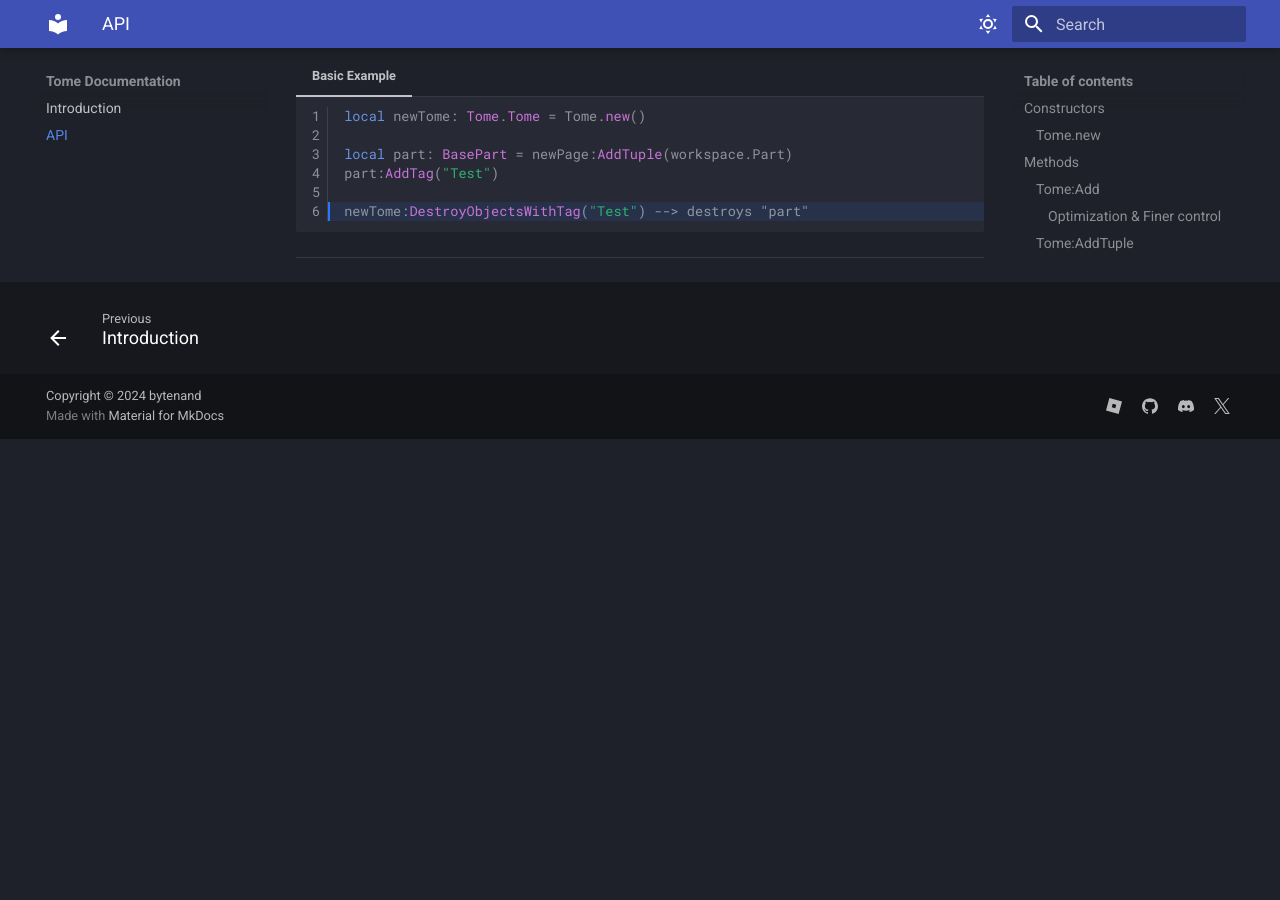
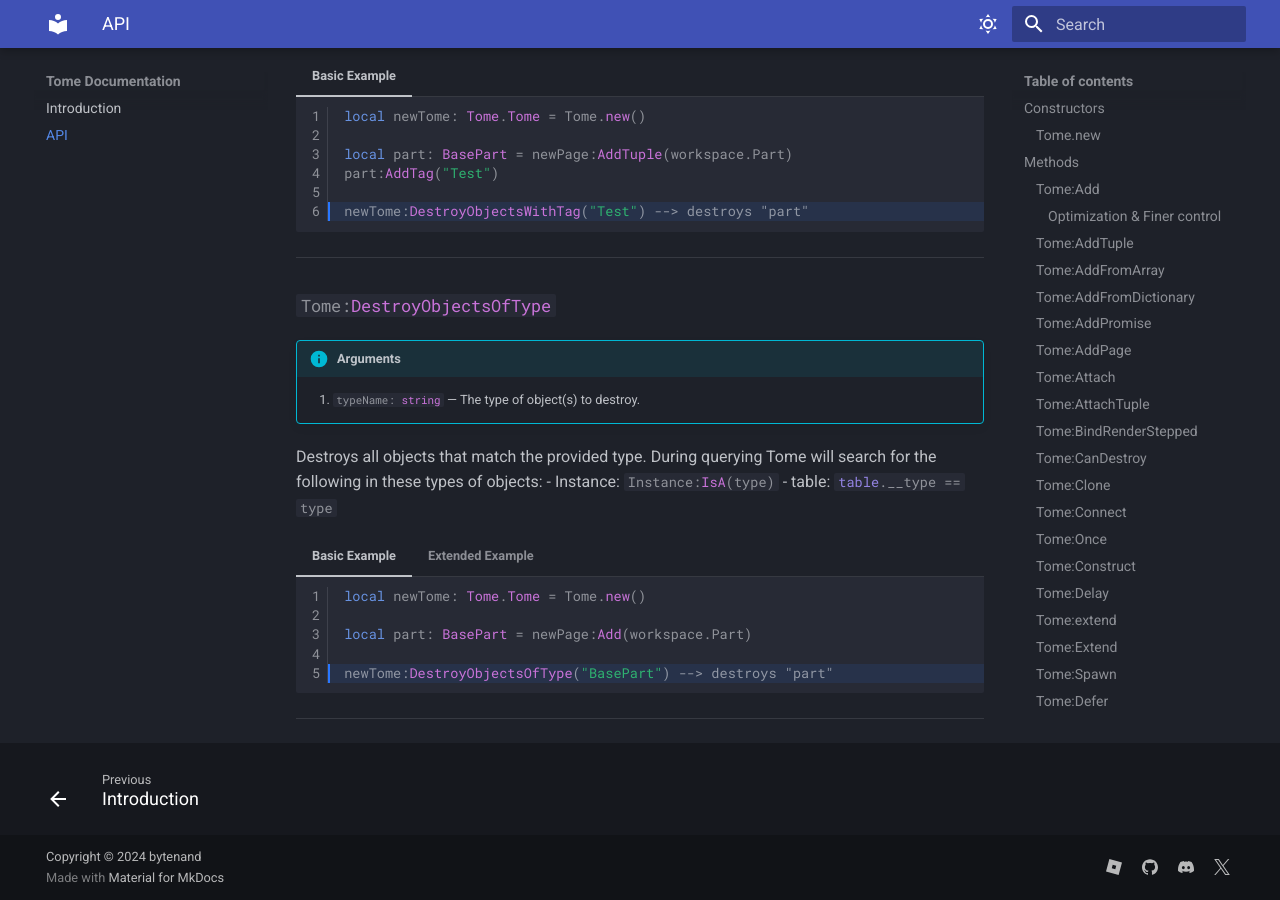
Before and after one commit to y29r/tome-docs, an MkDocs documentation site: the page built from docs/API.md, in a window 1280 px wide and 900 px high, scrolled down 15735 px. Built offline with MkDocs 1.6.1 and Material for MkDocs 9.7.7, drawn with Linux system fonts in a browser that asks for light colours; before the commit the page ends 16174 px from its top, so only the background shows below that.

Commit message:
Added Tome:DestroyObjectsOfType

````diff
--- a/docs/API.md
+++ b/docs/API.md
@@ -817,3 +817,33 @@
 	```
 
 ---
+
+### `#!luau Tome:DestroyObjectsOfType`
+
+!!! info "Arguments"
+	1. `#!luau typeName: string` &mdash; The type of object(s) to destroy.
+
+Destroys all objects that match the provided type. During querying Tome will search for the following in these types of objects:
+- Instance: `#!luau Instance:IsA(type)`
+- table: `#!luau table.__type == type`
+
+=== "Basic Example"
+	```luau linenums="1" hl_lines="5-5"
+	local newTome: Tome.Tome = Tome.new()
+
+	local part: BasePart = newPage:Add(workspace.Part)
+
+	newTome:DestroyObjectsOfType("BasePart") --> destroys "part"
+	```
+
+=== "Extended Example"
+	```luau linenums="1" hl_lines="6-6"
+	local newTome: Tome.Tome = Tome.new()
+
+	local part: BasePart = newPage:Add(workspace.Part)
+	local signal: Signal.Signal = newTome:Signal()
+
+	newTome:DestroyObjectsOfType("Signal") --> destroys only "signal"
+	```
+
+---
````
